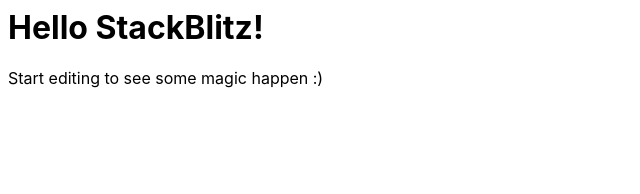
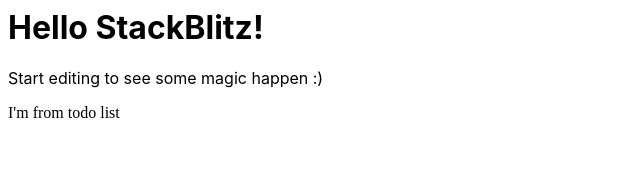
Before and after one commit to AllenDodul/Simple-Todo-App, a React (Create React App) app: page / in a window 1280 px wide. Shown: the top 194 px of the page, without its empty margins (0-640 px from the left). Built offline with nearby package versions, Linux system fonts and the light colour scheme.

Commit message:
1 file modified, 3 added

```diff
--- a/src/App.js
+++ b/src/App.js
@@ -1,11 +1,14 @@
 import React from "react";
 import "./style.css";
+
+import TodoList from './TodoList';
 
 export default function App() {
   return (
     <div>
       <h1>Hello StackBlitz!</h1>
       <p>Start editing to see some magic happen :)</p>
+      <TodoList />
     </div>
   );
 }
--- /dev/null
+++ b/src/TodoList.jsx
@@ -0,0 +1,10 @@
+import React from 'react';
+
+function TodoList(){
+  return(
+    <div>
+      I'm from todo list
+    </div>
+  )
+}
+export default TodoList;
```
Also changed, not shown: src/AddTodo.jsx (added), src/TodoCard.jsx (added).
